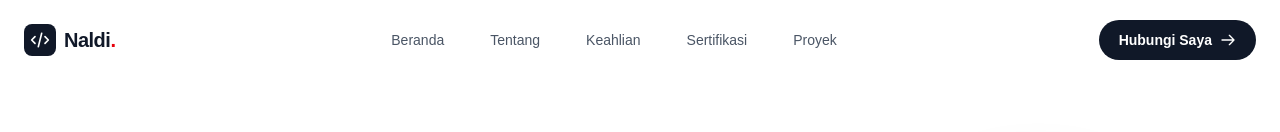
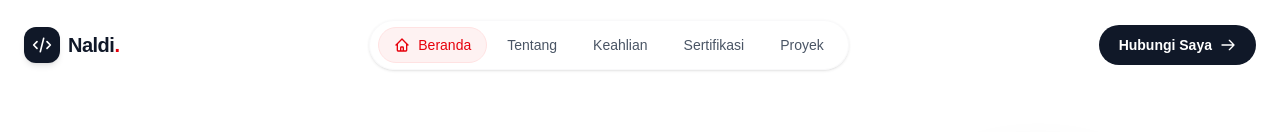
Before and after one commit to xebec51/myportofolio, a Next.js app: page / in a window 1280 px wide. Shown: the top 132 px of the page. Built offline with nearby package versions, Linux system fonts and the light colour scheme.

Commit message:
Update header

```diff
--- a/src/components/Header.tsx
+++ b/src/components/Header.tsx
@@ -1,7 +1,9 @@
+// src/components/Header.tsx
 "use client";
 
 import Link from 'next/link';
 import { useState, useEffect } from 'react';
+import { motion } from 'framer-motion';
 
 const navigationLinks = [
     {
@@ -22,7 +24,7 @@ const navigationLinks = [
     {
         name: 'Sertifikasi',
         href: '#certifications',
-        path: "M9 12l2 2 4-4M7.835 4.697a3.42 3.42 0 001.946-.806 3.42 3.42 0 014.438 0 3.42 3.42 0 001.946.806 3.42 3.42 0 013.138 3.138 3.42 3.42 0 00.806 1.946 3.42 3.42 0 010 4.438 3.42 3.42 0 00-.806 1.946 3.42 3.42 0 01-3.138 3.138 3.42 3.42 0 00-1.946.806 3.42 3.42 0 01-4.438 0 3.42 3.42 0 00-1.946-.806 3.42 3.42 0 01-3.138-3.138 3.42 3.42 0 00-.806-1.946 3.42 3.42 0 010-4.438 3.42 3.42 0 00.806-1.946 3.42 3.42 0 013.138-3.138z"
+        path: "M9 12l2 2 4-4M7.835 4.697a3.42 3.42 0 001.946-.806 3.42 3.42 0 014.438 0 3.42 3.42 0 001.946.806 3.42 3.42 0 01-3.138 3.138 3.42 3.42 0 00-1.946.806 3.42 3.42 0 01-4.438 0 3.42 3.42 0 00-1.946-.806 3.42 3.42 0 01-3.138-3.138 3.42 3.42 0 00-.806-1.946 3.42 3.42 0 010-4.438 3.42 3.42 0 00.806-1.946 3.42 3.42 0 013.138-3.138z"
     },
     {
         name: 'Proyek',
@@ -34,67 +36,140 @@ const navigationLinks = [
 export default function Header() {
     const [isScrolled, setIsScrolled] = useState(false);
     const [isMobileMenuOpen, setIsMobileMenuOpen] = useState(false);
+    const [activeSection, setActiveSection] = useState('home');
 
-    // Efek untuk mendeteksi scroll agar header punya shadow saat digulir
+    // Logic untuk mendeteksi scroll dan update active section
     useEffect(() => {
         const handleScroll = () => {
-            setIsScrolled(window.scrollY > 10);
+            // 1. Update status background header
+            setIsScrolled(window.scrollY > 20);
+
+            // 2. Logic Scroll Spy (Deteksi Section Aktif)
+            const scrollPosition = window.scrollY + 150; // Offset agar highlight berubah sebelum mencapai top persis
+
+            for (const link of navigationLinks) {
+                const sectionId = link.href.substring(1);
+                const element = document.getElementById(sectionId);
+
+                if (element) {
+                    const { offsetTop, offsetHeight } = element;
+                    if (
+                        scrollPosition >= offsetTop &&
+                        scrollPosition < offsetTop + offsetHeight
+                    ) {
+                        setActiveSection(sectionId);
+                    }
+                }
+            }
         };
+
         window.addEventListener('scroll', handleScroll);
+        // Panggil sekali saat mount untuk set state awal
+        handleScroll();
+
         return () => window.removeEventListener('scroll', handleScroll);
     }, []);
 
+    // Helper untuk smooth scroll manual (opsional, jika CSS scroll-behavior: smooth tidak cukup)
+    const handleNavClick = (e: React.MouseEvent<HTMLAnchorElement>, id: string) => {
+        e.preventDefault();
+        setActiveSection(id);
+        setIsMobileMenuOpen(false);
+
+        const element = document.getElementById(id);
+        if (element) {
+            const headerOffset = 80;
+            const elementPosition = element.getBoundingClientRect().top;
+            const offsetPosition = elementPosition + window.pageYOffset - headerOffset;
+
+            window.scrollTo({
+                top: offsetPosition,
+                behavior: "smooth"
+            });
+        }
+    };
+
     return (
         <header
-            className={`fixed top-0 left-0 right-0 z-50 transition-all duration-300 ${
-                isScrolled ? 'bg-white/90 backdrop-blur-md shadow-sm py-3' : 'bg-transparent py-5'
+            className={`fixed top-0 left-0 right-0 z-50 transition-all duration-300 border-b ${
+                isScrolled
+                    ? 'bg-white/80 backdrop-blur-md backdrop-saturate-150 border-gray-200/50 shadow-sm py-3'
+                    : 'bg-transparent border-transparent py-5'
             }`}
         >
             <div className="container mx-auto px-6 flex justify-between items-center">
 
                 {/* === LOGO === */}
-                <Link href="/" className="flex items-center gap-2 group">
-                    <div className="w-8 h-8 bg-gray-900 text-white rounded-lg flex items-center justify-center group-hover:bg-red-600 transition-colors duration-300">
+                <Link href="/" className="flex items-center gap-2 group relative z-50">
+                    <div className="w-9 h-9 bg-gray-900 text-white rounded-xl flex items-center justify-center group-hover:bg-red-600 transition-all duration-300 shadow-md group-hover:shadow-red-500/30">
                         <svg className="w-5 h-5" fill="none" stroke="currentColor" viewBox="0 0 24 24"><path strokeLinecap="round" strokeLinejoin="round" strokeWidth="2" d="M10 20l4-16m4 4l4 4-4 4M6 16l-4-4 4-4"></path></svg>
                     </div>
-                    <span className="text-xl font-bold tracking-tight text-gray-900">
+                    <span className="text-xl font-extrabold tracking-tight text-gray-900">
                         Naldi<span className="text-red-600">.</span>
                     </span>
                 </Link>
 
                 {/* === NAVIGASI DESKTOP === */}
-                <nav className="hidden md:flex items-center space-x-8">
-                    {navigationLinks.map((link) => (
-                        <Link
+                <nav className="hidden md:flex items-center gap-1 bg-white/50 px-2 py-1.5 rounded-full border border-gray-100/50 backdrop-blur-sm shadow-sm">
+                    {navigationLinks.map((link) => {
+                        const isActive = activeSection === link.href.substring(1);
+                        return (
+                            <a
                                 key={link.name}
                                 href={link.href}
-                            className="flex items-center gap-1.5 text-sm font-medium text-gray-600 hover:text-red-600 transition-colors duration-200 group"
+                                onClick={(e) => handleNavClick(e, link.href.substring(1))}
+                                className={`relative px-4 py-2 text-sm font-medium transition-colors duration-300 rounded-full flex items-center gap-2 ${
+                                    isActive ? 'text-red-600' : 'text-gray-600 hover:text-red-600'
+                                }`}
                             >
-                            {/* Icon Kecil */}
-                            <svg className="w-4 h-4 opacity-0 -ml-2 group-hover:opacity-100 group-hover:ml-0 transition-all duration-200 text-red-600" fill="none" stroke="currentColor" viewBox="0 0 24 24">
+                                {/* Active Background Pill Animation */}
+                                {isActive && (
+                                    <motion.span
+                                        layoutId="activeSection"
+                                        className="absolute inset-0 bg-red-50 rounded-full -z-10 border border-red-100"
+                                        transition={{ type: "spring", stiffness: 300, damping: 30 }}
+                                    />
+                                )}
+
+                                {/* Icon (Visible on active or hover) */}
+                                <span className={`relative z-10 flex items-center gap-2`}>
+                                    {isActive && (
+                                        <motion.svg
+                                            initial={{ scale: 0, opacity: 0 }}
+                                            animate={{ scale: 1, opacity: 1 }}
+                                            className="w-4 h-4"
+                                            fill="none"
+                                            stroke="currentColor"
+                                            viewBox="0 0 24 24"
+                                        >
                                             <path strokeLinecap="round" strokeLinejoin="round" strokeWidth="2" d={link.path} />
-                            </svg>
+                                        </motion.svg>
+                                    )}
                                     {link.name}
-                        </Link>
-                    ))}
+                                </span>
+                            </a>
+                        );
+                    })}
                 </nav>
 
-                {/* === TOMBOL KONTAK (DESKTOP) === */}
+                {/* === TOMBOL KONTAK & HAMBURGER === */}
+                <div className="flex items-center gap-4">
                     <div className="hidden md:block">
                         <Link
                             href="#contact"
-                        className="flex items-center gap-2 px-5 py-2.5 text-sm font-bold text-white bg-gray-900 rounded-full hover:bg-red-600 hover:shadow-lg hover:-translate-y-0.5 transition-all duration-300"
+                            onClick={(e) => handleNavClick(e, 'contact')}
+                            className="flex items-center gap-2 px-5 py-2.5 text-sm font-bold text-white bg-gray-900 rounded-full hover:bg-red-600 hover:shadow-lg hover:shadow-red-600/20 hover:-translate-y-0.5 transition-all duration-300"
                         >
                             <span>Hubungi Saya</span>
                             <svg className="w-4 h-4" fill="none" stroke="currentColor" viewBox="0 0 24 24"><path strokeLinecap="round" strokeLinejoin="round" strokeWidth="2" d="M14 5l7 7m0 0l-7 7m7-7H3"></path></svg>
                         </Link>
                     </div>
 
-                {/* === TOMBOL MENU MOBILE (HAMBURGER) === */}
+                    {/* Hamburger Button */}
                     <div className="md:hidden">
                         <button
                             onClick={() => setIsMobileMenuOpen(!isMobileMenuOpen)}
-                        className="text-gray-700 hover:text-red-600 focus:outline-none p-2"
+                            className="text-gray-700 hover:text-red-600 focus:outline-none p-2 transition-colors"
                         >
                             {isMobileMenuOpen ? (
                                 <svg className="w-7 h-7" fill="none" stroke="currentColor" viewBox="0 0 24 24"><path strokeLinecap="round" strokeLinejoin="round" strokeWidth="2" d="M6 18L18 6M6 6l12 12"></path></svg>
@@ -104,33 +179,46 @@ export default function Header() {
                         </button>
                     </div>
                 </div>
+            </div>
 
             {/* === MENU MOBILE (DROPDOWN) === */}
-            {isMobileMenuOpen && (
-                <div className="md:hidden absolute top-full left-0 right-0 bg-white border-t border-gray-100 shadow-xl p-4 flex flex-col space-y-4 animate-fade-in-down">
-                    {navigationLinks.map((link) => (
-                        <Link
+            <div className={`md:hidden absolute top-full left-0 right-0 bg-white/95 backdrop-blur-xl border-b border-gray-100 shadow-xl transition-all duration-300 ease-in-out ${isMobileMenuOpen ? 'opacity-100 visible translate-y-0' : 'opacity-0 invisible -translate-y-2'}`}>
+                <div className="p-4 flex flex-col space-y-2">
+                    {navigationLinks.map((link) => {
+                        const isActive = activeSection === link.href.substring(1);
+                        return (
+                            <a
                                 key={link.name}
                                 href={link.href}
-                            onClick={() => setIsMobileMenuOpen(false)}
-                            className="flex items-center gap-3 px-4 py-3 rounded-lg hover:bg-red-50 text-gray-700 hover:text-red-600 font-medium transition-colors"
+                                onClick={(e) => handleNavClick(e, link.href.substring(1))}
+                                className={`flex items-center gap-3 px-4 py-3 rounded-xl font-medium transition-all ${
+                                    isActive
+                                        ? 'bg-red-50 text-red-600 shadow-sm'
+                                        : 'text-gray-600 hover:bg-gray-50 hover:text-gray-900'
+                                }`}
                             >
-                            <svg className="w-5 h-5" fill="none" stroke="currentColor" viewBox="0 0 24 24"><path strokeLinecap="round" strokeLinejoin="round" strokeWidth="2" d={link.path} /></svg>
+                                <svg className={`w-5 h-5 ${isActive ? 'text-red-600' : 'text-gray-400'}`} fill="none" stroke="currentColor" viewBox="0 0 24 24">
+                                    <path strokeLinecap="round" strokeLinejoin="round" strokeWidth="2" d={link.path} />
+                                </svg>
                                 {link.name}
-                        </Link>
-                    ))}
-                    <div className="pt-2 border-t border-gray-100">
-                        <Link
+                                {isActive && (
+                                    <span className="ml-auto w-2 h-2 bg-red-600 rounded-full"></span>
+                                )}
+                            </a>
+                        );
+                    })}
+                    <div className="pt-2 border-t border-gray-100 mt-2">
+                        <a
                             href="#contact"
-                            onClick={() => setIsMobileMenuOpen(false)}
-                            className="flex items-center justify-center gap-2 w-full px-4 py-3 mt-2 text-sm font-bold text-white bg-red-600 rounded-lg hover:bg-red-700 transition-colors"
+                            onClick={(e) => handleNavClick(e, 'contact')}
+                            className="flex items-center justify-center gap-2 w-full px-4 py-3 mt-2 text-sm font-bold text-white bg-red-600 rounded-xl hover:bg-red-700 active:scale-95 transition-all shadow-lg shadow-red-600/20"
                         >
                             Hubungi Saya
                             <svg className="w-4 h-4" fill="none" stroke="currentColor" viewBox="0 0 24 24"><path strokeLinecap="round" strokeLinejoin="round" strokeWidth="2" d="M14 5l7 7m0 0l-7 7m7-7H3"></path></svg>
-                        </Link>
+                        </a>
                     </div>
                 </div>
-            )}
+            </div>
         </header>
     );
 }
```
Lines whose indentation alone changed are shown as unchanged.
